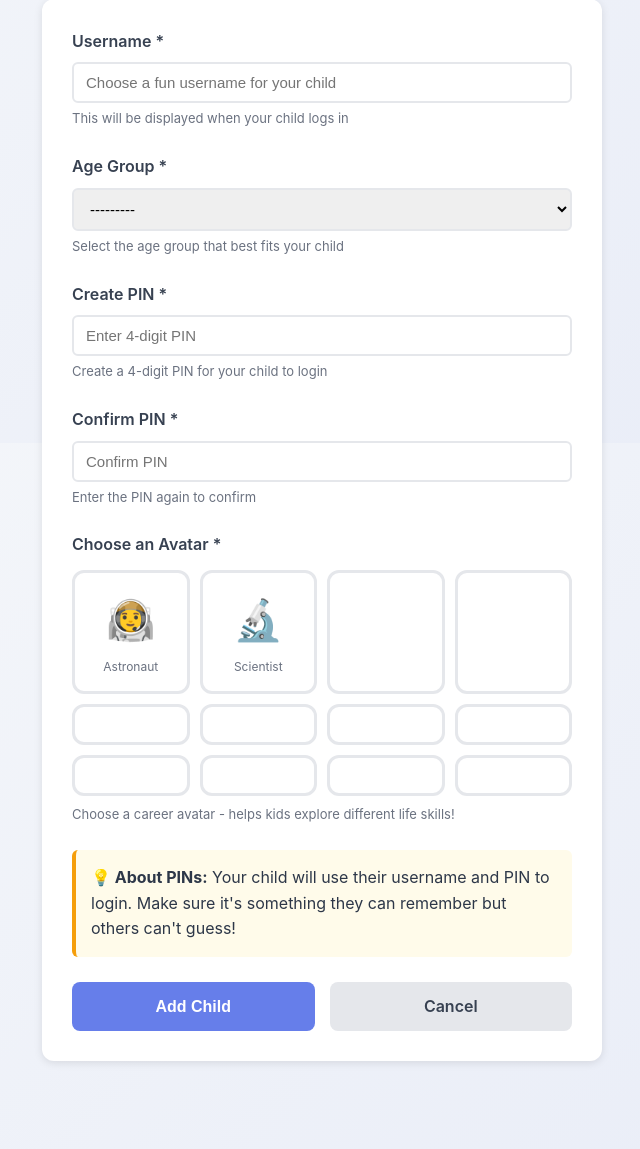
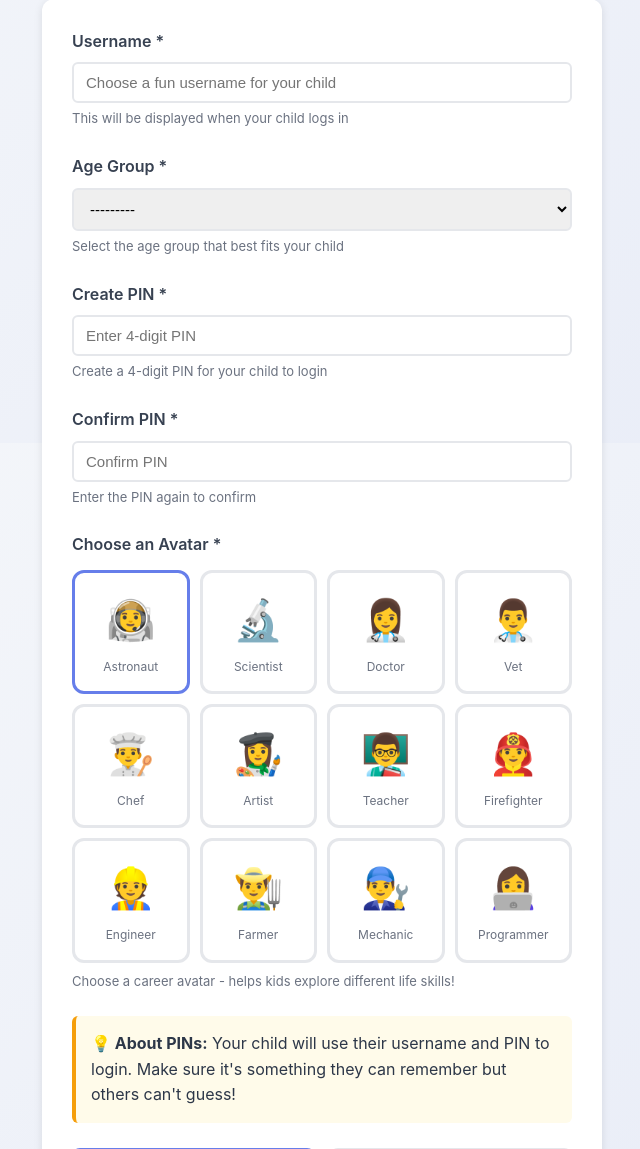
Before and after one commit to StaceyRb89/zonukoapp, a Django app: page /members/children/add/ in a window 1280 px wide. Shown: the part 357-1506 px from the top of the page, without its empty margins (318-958 px from the left). Run offline with Django 5.2, Linux system fonts and the light colour scheme; a user stored in the database is signed in; tables that the repository leaves empty hold one stand-in row (values such as "Sample post").

Commit message:
feat: rename admin route and update avatars

```diff
--- a/apps/founding/urls.py
+++ b/apps/founding/urls.py
@@ -7,5 +7,5 @@ app_name = "founding"
 urlpatterns = [
     path("", views.FoundingFamilySignupView.as_view(), name="founding"),
     path("thanks/", views.FoundingFamilyThanksView.as_view(), name="thanks"),
-    path("admin/metrics/", views.metrics_dashboard, name="metrics"),
+    path("creator/metrics/", views.metrics_dashboard, name="metrics"),
 ]
--- a/apps/users/templates/users/add_child.html
+++ b/apps/users/templates/users/add_child.html
@@ -77,13 +77,13 @@
                 </label>
                 <div style="display: grid; grid-template-columns: repeat(auto-fill, minmax(100px, 1fr)); gap: 10px;">
                     {% for value, label in form.avatar.field.choices %}
-                        <label style="cursor: pointer; border: 3px solid #e5e7eb; border-radius: 12px; padding: 15px; text-align: center; transition: all 0.2s; display: block;">
+                        <label style="cursor: pointer; border: 3px solid {% if form.avatar.value == value %}#667eea{% else %}#e5e7eb{% endif %}; border-radius: 12px; padding: 15px; text-align: center; transition: all 0.2s; display: block;">
                             <input type="radio" name="avatar" value="{{ value }}" {% if form.avatar.value == value %}checked{% endif %} style="display: none;" onchange="this.parentElement.parentElement.querySelectorAll('label').forEach(l => l.style.borderColor='#e5e7eb'); this.parentElement.style.borderColor='#667eea';">
                             <div style="font-size: 40px; margin-bottom: 5px;">
-                                {% if value == 'robot' %}🤖{% elif value == 'rocket' %}🚀{% elif value == 'scientist' %}🔬{% elif value == 'astronaut' %}👨‍🚀{% elif value == 'brain' %}🧠{% elif value == 'star' %}⭐{% elif value == 'dino' %}🦖{% elif value == 'rainbow' %}🌈{% elif value == 'planet' %}🪐{% elif value == 'atom' %}⚛️{% elif value == 'magnet' %}🧲{% elif value == 'telescope' %}🔭{% endif %}
+                                {% if value == 'astronaut' %}👨‍🚀{% elif value == 'scientist' %}🔬{% elif value == 'doctor' %}👩‍⚕️{% elif value == 'vet' %}👨‍⚕️{% elif value == 'chef' %}👨‍🍳{% elif value == 'artist' %}👩‍🎨{% elif value == 'teacher' %}👨‍🏫{% elif value == 'firefighter' %}👨‍🚒{% elif value == 'engineer' %}👷{% elif value == 'farmer' %}👨‍🌾{% elif value == 'mechanic' %}👨‍🔧{% elif value == 'programmer' %}👩‍💻{% endif %}
                             </div>
                             <div style="font-size: 12px; color: #6b7280;">
-                                {% if value == 'robot' %}Robot{% elif value == 'rocket' %}Rocket{% elif value == 'scientist' %}Scientist{% elif value == 'astronaut' %}Astronaut{% elif value == 'brain' %}Brain{% elif value == 'star' %}Star{% elif value == 'dino' %}Dinosaur{% elif value == 'rainbow' %}Rainbow{% elif value == 'planet' %}Planet{% elif value == 'atom' %}Atom{% elif value == 'magnet' %}Magnet{% elif value == 'telescope' %}Telescope{% endif %}
+                                {% if value == 'astronaut' %}Astronaut{% elif value == 'scientist' %}Scientist{% elif value == 'doctor' %}Doctor{% elif value == 'vet' %}Vet{% elif value == 'chef' %}Chef{% elif value == 'artist' %}Artist{% elif value == 'teacher' %}Teacher{% elif value == 'firefighter' %}Firefighter{% elif value == 'engineer' %}Engineer{% elif value == 'farmer' %}Farmer{% elif value == 'mechanic' %}Mechanic{% elif value == 'programmer' %}Programmer{% endif %}
                             </div>
                         </label>
                     {% endfor %}
--- a/apps/users/templates/users/edit_child.html
+++ b/apps/users/templates/users/edit_child.html
@@ -58,10 +58,10 @@
                         <label style="cursor: pointer; border: 3px solid {% if child.avatar == value %}#667eea{% else %}#e5e7eb{% endif %}; border-radius: 12px; padding: 15px; text-align: center; transition: all 0.2s; display: block;">
                             <input type="radio" name="avatar" value="{{ value }}" {% if child.avatar == value %}checked{% endif %} style="display: none;" onchange="this.parentElement.parentElement.querySelectorAll('label').forEach(l => l.style.borderColor='#e5e7eb'); this.parentElement.style.borderColor='#667eea';">
                             <div style="font-size: 40px; margin-bottom: 5px;">
-                                {% if value == 'robot' %}🤖{% elif value == 'rocket' %}🚀{% elif value == 'scientist' %}🔬{% elif value == 'astronaut' %}👨‍🚀{% elif value == 'brain' %}🧠{% elif value == 'star' %}⭐{% elif value == 'dino' %}🦖{% elif value == 'rainbow' %}🌈{% elif value == 'planet' %}🪐{% elif value == 'atom' %}⚛️{% elif value == 'magnet' %}🧲{% elif value == 'telescope' %}🔭{% endif %}
+                                {% if value == 'astronaut' %}👨‍🚀{% elif value == 'scientist' %}🔬{% elif value == 'doctor' %}👩‍⚕️{% elif value == 'vet' %}👨‍⚕️{% elif value == 'chef' %}👨‍🍳{% elif value == 'artist' %}👩‍🎨{% elif value == 'teacher' %}👨‍🏫{% elif value == 'firefighter' %}👨‍🚒{% elif value == 'engineer' %}👷{% elif value == 'farmer' %}👨‍🌾{% elif value == 'mechanic' %}👨‍🔧{% elif value == 'programmer' %}👩‍💻{% endif %}
                             </div>
                             <div style="font-size: 12px; color: #6b7280;">
-                                {% if value == 'robot' %}Robot{% elif value == 'rocket' %}Rocket{% elif value == 'scientist' %}Scientist{% elif value == 'astronaut' %}Astronaut{% elif value == 'brain' %}Brain{% elif value == 'star' %}Star{% elif value == 'dino' %}Dinosaur{% elif value == 'rainbow' %}Rainbow{% elif value == 'planet' %}Planet{% elif value == 'atom' %}Atom{% elif value == 'magnet' %}Magnet{% elif value == 'telescope' %}Telescope{% endif %}
+                                {% if value == 'astronaut' %}Astronaut{% elif value == 'scientist' %}Scientist{% elif value == 'doctor' %}Doctor{% elif value == 'vet' %}Vet{% elif value == 'chef' %}Chef{% elif value == 'artist' %}Artist{% elif value == 'teacher' %}Teacher{% elif value == 'firefighter' %}Firefighter{% elif value == 'engineer' %}Engineer{% elif value == 'farmer' %}Farmer{% elif value == 'mechanic' %}Mechanic{% elif value == 'programmer' %}Programmer{% endif %}
                             </div>
                         </label>
                     {% endfor %}
--- a/zonuko/urls.py
+++ b/zonuko/urls.py
@@ -9,7 +9,7 @@ urlpatterns = [
     path("founding/", include("apps.founding.urls")),
     path("accounts/", include("allauth.urls")),
     path("members/", include("apps.users.urls")),
-    path("admin/", admin.site.urls),
+    path("creator/", admin.site.urls),
     path("tinymce/", include("tinymce.urls")),
 ]
 
```
Also changed, not shown: SPACES_SETUP.md (+1 -1 lines), 1 other file.
